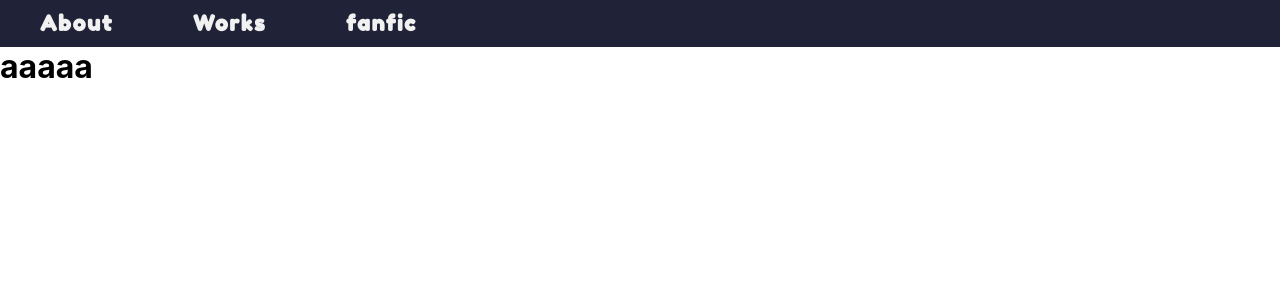
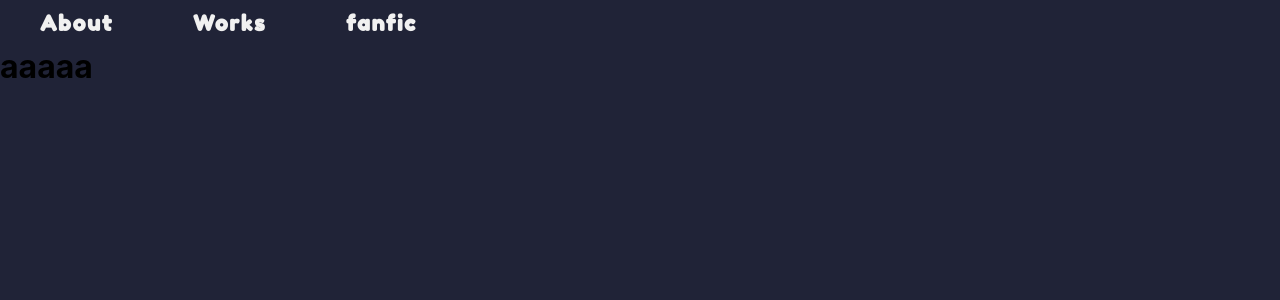
Before and after one commit to ikoko125/ikoko, a Nuxt app: page / in a window 1280 px wide. Shown: the top 300 px of the page. Built offline with nearby package versions, Linux system fonts and the light colour scheme; a web font is replaced by a local one.

Commit message:
unco commit

```diff
--- a/pages/index.vue
+++ b/pages/index.vue
@@ -14,4 +14,7 @@ export default Vue.extend({})
 </script>
 
 <style>
+html{
+  background-color: #202337;
+}
 </style>
```
